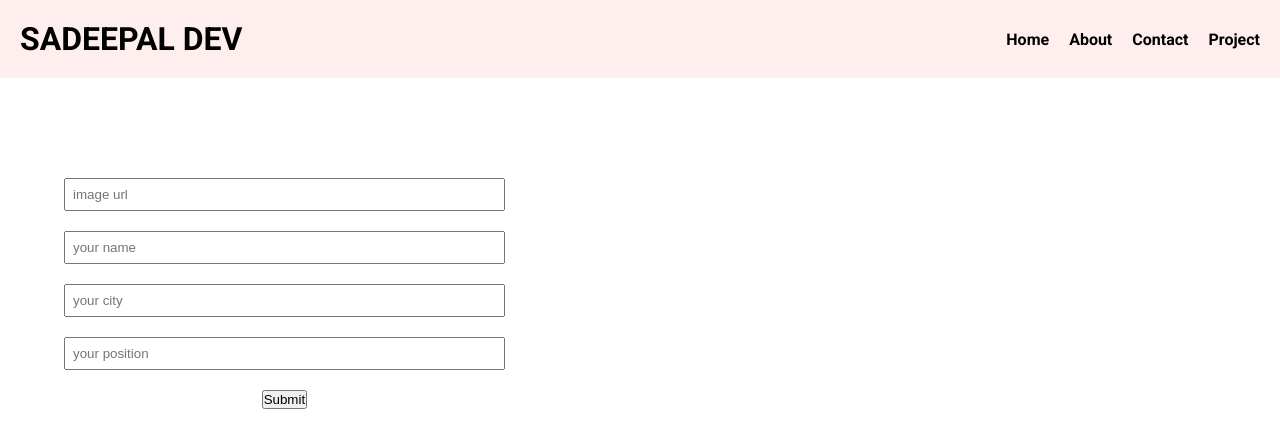
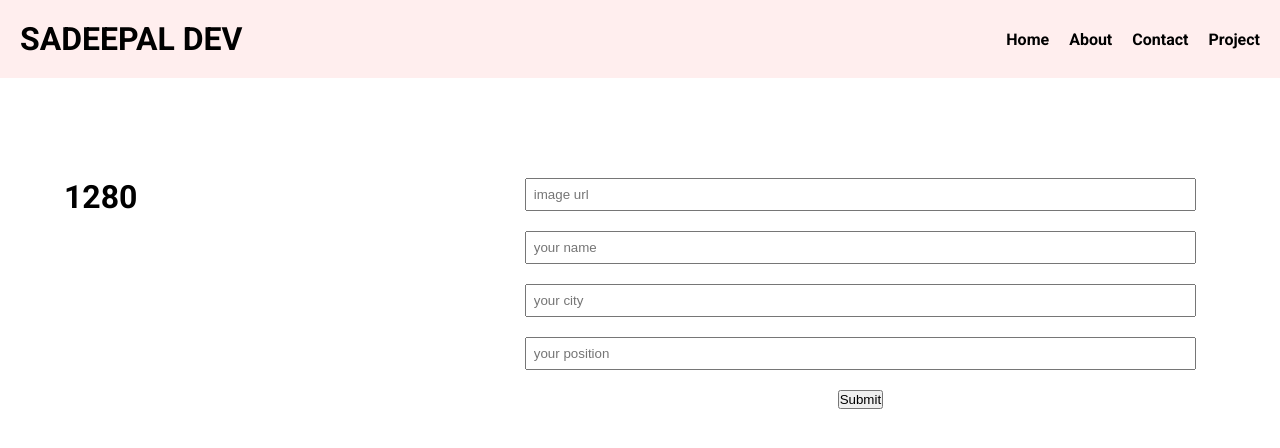
Before and after one commit to SSumu/React, a React (Create React App) app: page / in a window 1280 px wide. Shown: the top 448 px of the page. Built offline with nearby package versions, Linux system fonts and the light colour scheme.

Commit message:
useEffect hook theory

```diff
--- a/src/App1.js
+++ b/src/App1.js
@@ -2,7 +2,7 @@
 
 import "./App.css";
 
-import { /*Fragment,*/ useState } from "react";
+import { /*Fragment,*/ useEffect, useState } from "react";
 import Unit from "./Components/Unit";
 import Header from "./Components/Header";
 
@@ -40,6 +40,86 @@ const App1 = () => {
   const [myData, setMyData] = useState([]); // This is to make the details (which is given from above useStates) in object form and save it as the array in useState(). The values was given by the user that is put in to this array inside the useState([]).
 
   // console.log(myData); // To check the value changing of myData. console.log() the data when the component is refreshed.
+
+  // useEffect(() => {
+  //   // We can write anything we like like activation of a function or any other thing, fetch or data fetching, api call.
+  //   console.log("use effect calling..");
+  // }); // First parameter is the effect callback function or the effect. useEffect(()=>{}) is the basic architecture of the useEffect().
+  // 1 st Theory
+  // When the data are typed in text boxes, the useState() is executed. Execution of useState() means that component is rerendered. The callback function inside the useEffect() is executed every time the component is rerendered when the useEffect() is written in basic structure.
+
+  // 1st part of useEffect()
+  // Other Structure of useEffect()
+  // useEffect(()=>{},[])
+  // In this occasion, empty array [] is given after the callback function.
+
+  // useEffect(() => {
+  //   console.log("use effect calling..");
+  // }, [/*inputData*/ inputData.name, inputData.position]);
+
+  // This empty array is a rendering object array or a variable array. According to the variables in this array which it decides that useEffect() should be run(executed) or not. useEffect() runs when the variables are changed.
+  // 2nd Theory
+  // After the [] are used, useEffect() is executed when the component renders only at the very first time.
+  // In here, If there is a change happens in the data in the variables in this variable array or object array, this useEffect() is fired.
+  // When the inputData are changed, useEffect() is run. The real meaning is that if there is a inputData are changed, useEffect() must be run.
+  // When there is a state change in the variable, useEffect() is run.
+  // Only when there is a change in a variable or a object or a state, callback function in the useEffect() is executed. This is the specialty of the useEffect().
+
+  // 2nd part of useEffect()
+
+  const [windowWidth, setWindowWidth] = useState(
+    window.innerWidth
+  ); /*changeWindowWidth*/ // This useState() is needed for this useEffect(). This is to measure window width. Number output will be come. // ); // Listener is written inside double quotes. resize is the event. resize event is to check whether there is a change.
+
+  // Clean Up process
+  // useEffect() has another part inside of it which is cleanup process.
+  // useEffect(() => {
+  // console.log("use effect calling..");
+  // const changeWindowWidth = () => {
+  //   setWindowWidth(window.innerWidth);
+  // };
+
+  // In this way same addEventListener is executed so many rounds. addEventListener is added in that each round(Accordng to the rounds of executed.).
+  // window.addEventListener(
+  //   "resize",
+  /*() => {
+      setWindowWidth(window.innerWidth);
+    }*/ // This addEventListener were added again and again and many rounds. This is not so good.
+
+  // There is no difference between these two methods.
+  // When the effect is running, window.addEventListener("resize", changeWindowWidth); is fired once. Then the Event Listener is added once. With that, every time this changes, the useEffect() fires up every time the state changes. This happens in the basic structure of the useEffect(without the []).
+
+  //   console.log("use effect calling...");
+  // }, [inputData.name]); // Definitely there must be something like inputData.name to fire up the effect unless there is no use of executing the effect once. According to the new data inside of it, fire up the data or send the data, if it is a fetching data, to send the data we definitely have to expect state change or otherwise we have to expect a url change. At such a time, if a state changes, the useEffect will definitely be triggered every time that state changes. So, the eventListener will definitely run every time like this. That is the thing which practically happens. Practically it is really difficult to give a useEffect to runs only once. There are very few occasions which can give to run useEffect only once. At all other times definitely we have to give to fire the useEffect when there is a state change or a url change.
+
+  // Sometimes when the data comes, in here we consider this executes only once(But according to amila it is not executed once). But when the api call comes, useEffect must be executed and it must be executed when the function fires up. It is necessary to execute the useEffect and then a api call must be sent according to the new data by the time it is necessary to run api call or fire up a function when a state or a url is changed when a state or a url is changed. So several listens must be there.
+
+  // Clean up process of the useEffect is used for remove the executing of Event Listeners repeatedly. In this we can, if the thing you want the use effect to execute for the second time is already executed, clear it first. The new one is executed after the old same one was cleared.
+
+  useEffect(() => {
+    // console.log("use effect calling..");
+    const changeWindowWidth = () => {
+      setWindowWidth(window.innerWidth);
+    };
+
+    // addEventListener is adding a new event.
+    window.addEventListener("resize", changeWindowWidth);
+    console.log("use effect calling...");
+
+    // This is the clean up process
+    // Clean up process is written as a function.
+    return () => {
+      console.log("use effect cleanup function running..");
+
+      // The thing what cleanup function must do.
+      // There is a window in event listener. This is to remove that event listener.
+      // Clean up the changeWindowWidth in resize.
+      window.removeEventListener("resize", changeWindowWidth);
+
+      // The cleanup process is executed first when useEffect is going to be run. After the cleanup process has executed that things inside in the useEffect() is executed.
+    };
+  }, [inputData.name]);
+
   return (
     // <Fragment>
     <div
@@ -49,6 +129,7 @@ const App1 = () => {
     >
       <Header />
       <div className="main__container">
+        <h1>{windowWidth}</h1>
         <div className="main_left">
           <input
             type="text"
```
